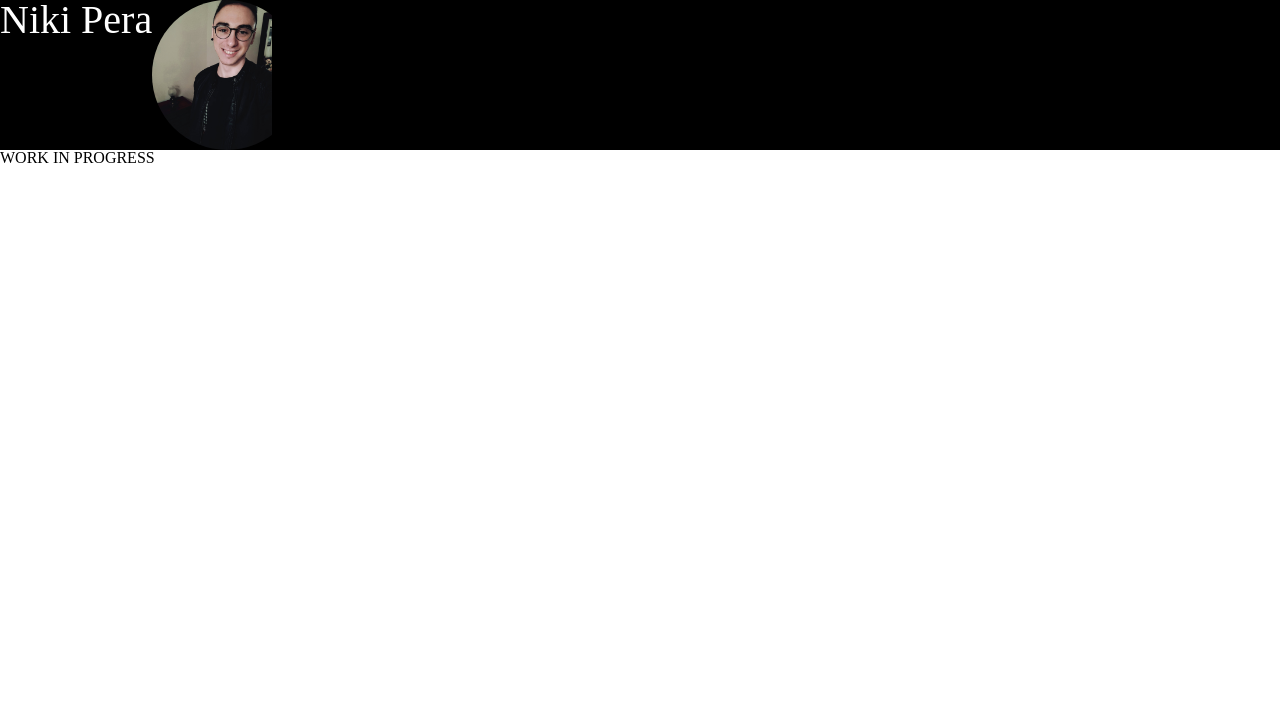
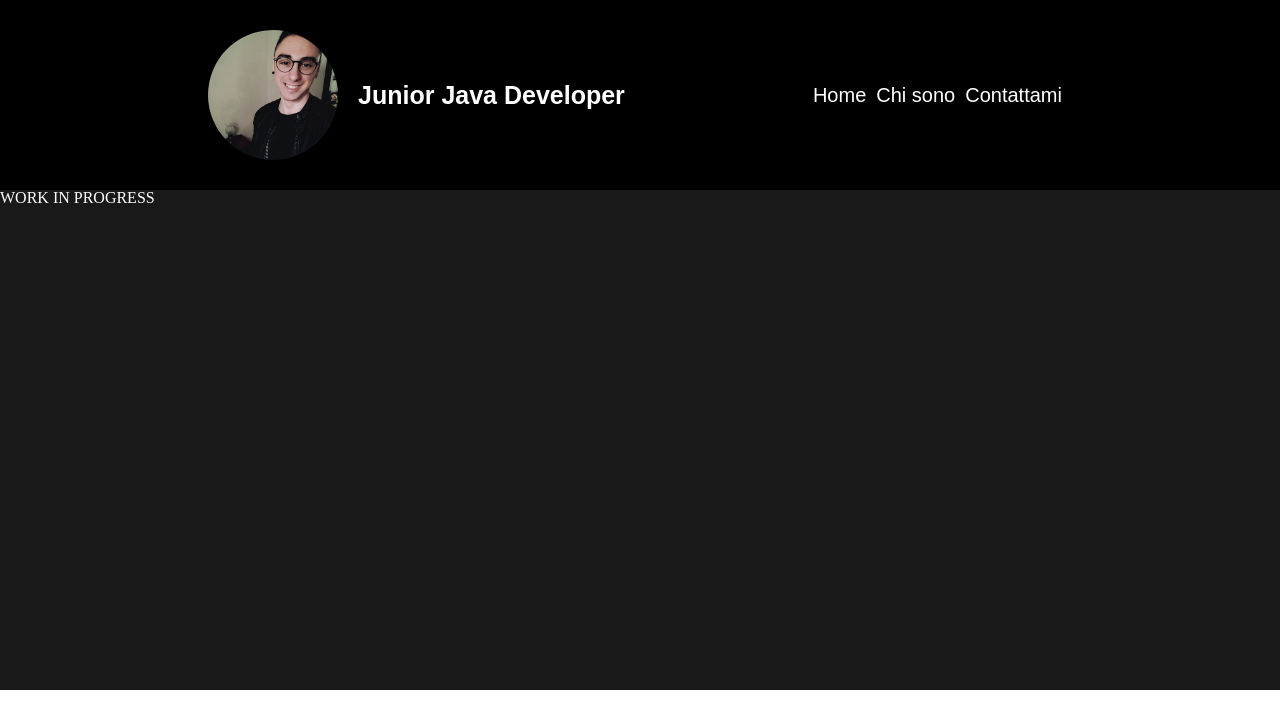
Before and after one commit to kan3ki1997/Niki-Pera, a plain HTML site: page index.html in a window 1280 px wide. Drawn offline with Linux system fonts and the light colour scheme.

Commit message:
aggiunti i primi elementi all'header

```diff
--- a/index.html
+++ b/index.html
@@ -9,13 +9,19 @@
 
 <body>
   <header>
-    <h1 class="title">Niki Pera</h1>
-    <div class="menu">
-
+    <div class="prova">
+      <div class="fotoContainer">
+        <img src="images/foto.jpg" alt="Foto profilo" class="foto-top">
+      </div>
+      <h1 class="title">Junior Java Developer</h1>
     </div>
-    <div class="fotoContainer">
-      <img src="images/foto.jpg" alt="Foto profilo" class="logo-top">
-    </div>
+    <nav>
+      <ul class="menu">
+        <li><a href="#">Home</a></li>
+        <li><a href="#">Chi sono</a></li>
+        <li><a href="#">Contattami</a></li>
+      </ulclass>
+    </nav>
   </header>
   <main>
     <span>WORK IN PROGRESS</span>
@@ -24,4 +30,5 @@
 
   </footer>
 </body>
+
 </html>
--- a/style.css
+++ b/style.css
@@ -52,24 +52,59 @@ table {
 /* fine reset css */
 header {
   display: flex;
+  height: 150px;
+  justify-content: space-evenly;
   background-color: rgb(0, 0, 0);
+  align-items: center;
+  color: white;
+  padding: 20px;
+}
+
+.prova {
+  display: flex;
+  align-items: center;
 }
 
 .title {
-  font-size: 40px;
+  margin-left: 20px;
+  font-size: 25px;
+  font-family: sans-serif;
+  font-weight: bold;
+}
+
+.fotoContainer {
+  width: 130px;
+  height: 130px;
+  overflow: hidden;
+  border-radius: 50%;
+  min-width: 130px;
+}
+
+.foto-top {
+  width: 100%;
+  height: auto;
+}
+
+.menu {
+  display: flex;
+  flex-wrap: wrap;
+}
+
+.menu li a {
+  margin-right: 10px;
+  text-decoration: none;
+  color: white;
+  font-family: sans-serif;
+  font-size: 20px;
+}
+
+.menu li a:hover {
+  color: rgb(150, 150, 150);
+}
+
+main {
+  background-color: rgb(25, 25, 25);
+  height: 500px;
+  /* da togliere */
   color: white;
 }
-
-.fotoContainer{
-  display: inline-block;
-  position: relative;
-  width: 150px;
-  height: 150px;
-  overflow:hidden;
-  border-radius: 50%;
-}
-
-.logo-top {
-  width: auto;
-  height: 100%;
-}
```
Also changed, not shown: images/logo-github.png (added).
